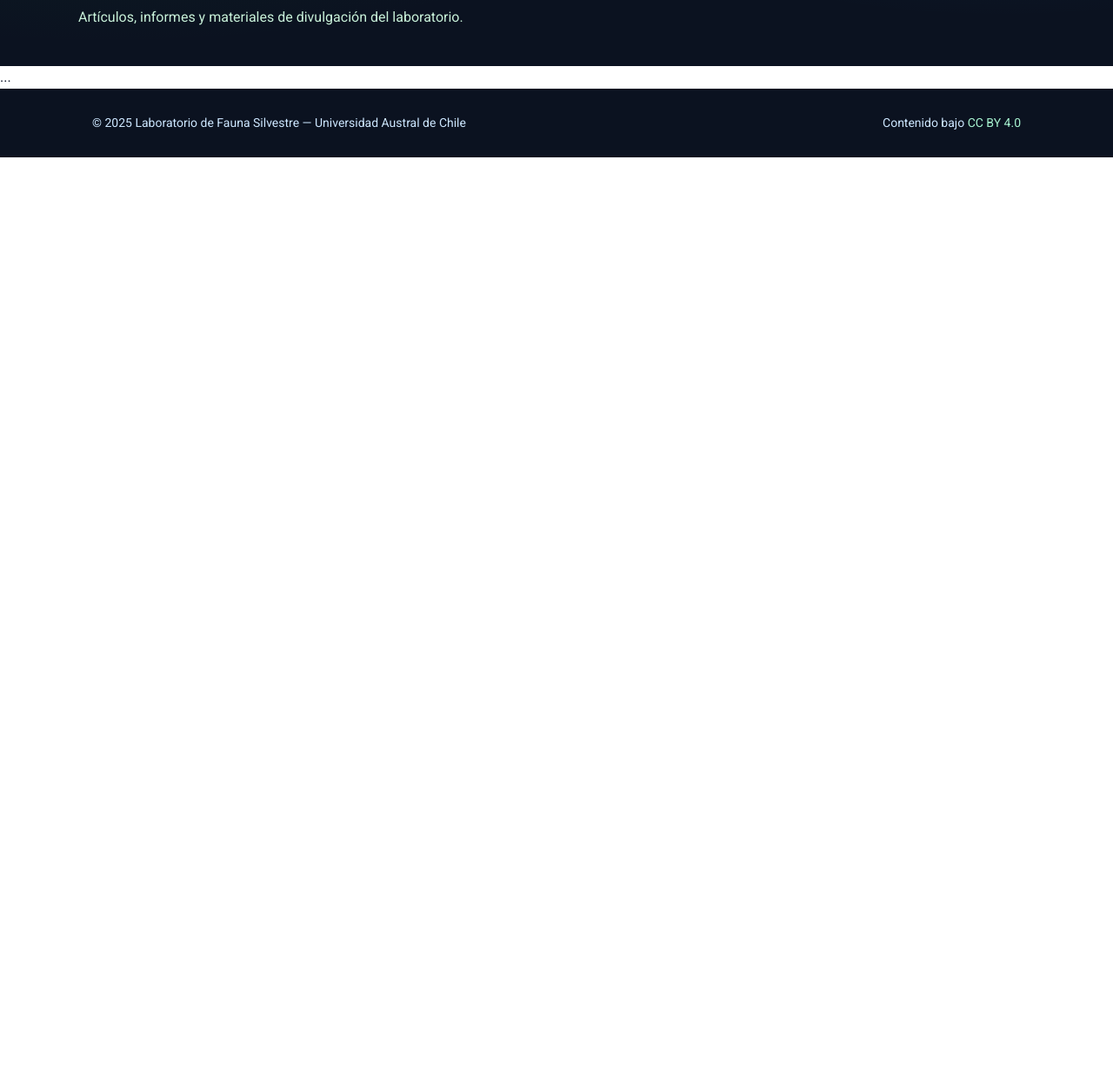
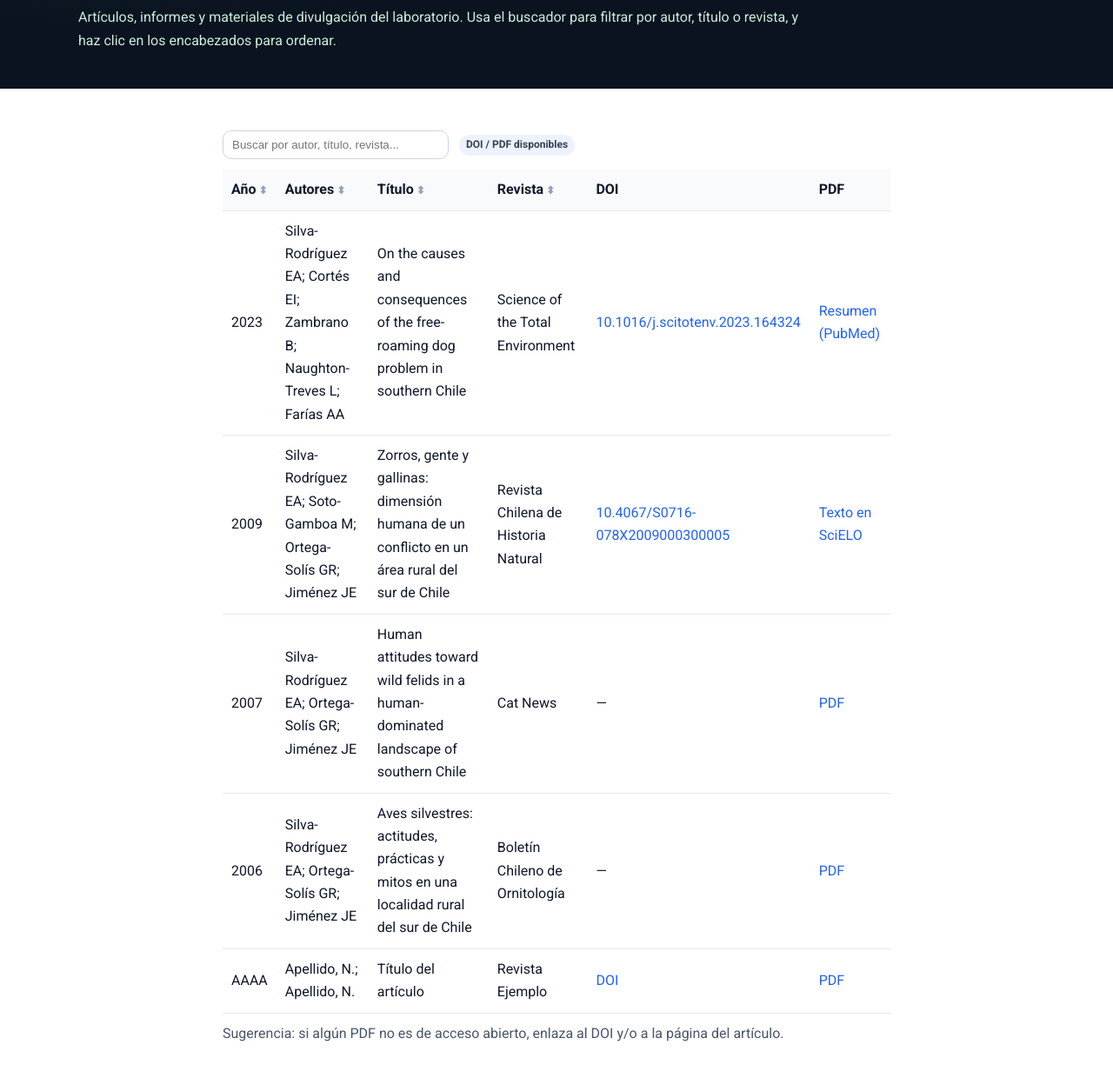
Before and after one commit to estebanigcc/lab-fauna-uach, a plain HTML site: page publicaciones.html in a window 1280 px wide. Shown: the part 220-1460 px from the top of the page at 87% size. Before the commit the page ends 800 px from the top, so only its background shows below. Drawn offline with Linux system fonts and the light colour scheme.

Commit message:
Update publicaciones.html

```diff
--- a/publicaciones.html
+++ b/publicaciones.html
@@ -9,6 +9,15 @@
   <link rel="preconnect" href="https://fonts.gstatic.com" crossorigin>
   <link href="https://fonts.googleapis.com/css2?family=Roboto:wght@300;400;500;700;900&display=swap" rel="stylesheet">
   <link rel="stylesheet" href="styles.css" />
+  <style>
+    /* Mejoras simples para la tabla activa */
+    .table-tools { display:flex; gap:12px; align-items:center; margin:0 0 12px }
+    .table-tools input[type="search"]{ padding:8px 10px; border:1px solid #cbd5e1; border-radius:10px; width:260px }
+    .table th.sortable{ cursor:pointer; user-select:none }
+    .table th.sortable:after{ content:" ⬍"; font-size:12px; color:#94a3b8 }
+    .tag{ display:inline-block; padding:2px 8px; border-radius:999px; background:#eef2ff; color:#334155; font-size:12px; font-weight:600 }
+    .nowrap{ white-space:nowrap }
+  </style>
 </head>
 <body>
   <header class="header">
@@ -34,21 +43,127 @@
     </div>
     <div class="wrap hero">
       <h1>Publicaciones</h1>
-      <p>Artículos, informes y materiales de divulgación del laboratorio.</p>
+      <p>Artículos, informes y materiales de divulgación del laboratorio. Usa el buscador para filtrar por autor, título o revista, y haz clic en los encabezados para ordenar.</p>
     </div>
   </header>
 
   <main>
-    <!-- Tabla de publicaciones -->
-    ...
+    <section>
+      <div class="wrap narrow">
+        <div class="table-tools">
+          <input id="filterInput" type="search" placeholder="Buscar por autor, título, revista..." aria-label="Filtrar publicaciones" />
+          <span class="tag">DOI / PDF disponibles</span>
+        </div>
+
+        <table class="table" id="pubsTable">
+          <thead>
+            <tr>
+              <th class="sortable">Año</th>
+              <th class="sortable">Autores</th>
+              <th class="sortable">Título</th>
+              <th class="sortable">Revista</th>
+              <th>DOI</th>
+              <th>PDF</th>
+            </tr>
+          </thead>
+          <tbody>
+            <!-- Ejemplos reales -->
+            <tr>
+              <td class="nowrap">2023</td>
+              <td>Silva-Rodríguez EA; Cortés EI; Zambrano B; Naughton-Treves L; Farías AA</td>
+              <td>On the causes and consequences of the free-roaming dog problem in southern Chile</td>
+              <td>Science of the Total Environment</td>
+              <td><a href="https://doi.org/10.1016/j.scitotenv.2023.164324" target="_blank" rel="noopener">10.1016/j.scitotenv.2023.164324</a></td>
+              <td><a href="https://pubmed.ncbi.nlm.nih.gov/37230363/" target="_blank" rel="noopener">Resumen (PubMed)</a></td>
+            </tr>
+
+            <tr>
+              <td class="nowrap">2009</td>
+              <td>Silva-Rodríguez EA; Soto-Gamboa M; Ortega-Solís GR; Jiménez JE</td>
+              <td>Zorros, gente y gallinas: dimensión humana de un conflicto en un área rural del sur de Chile</td>
+              <td>Revista Chilena de Historia Natural</td>
+              <td><a href="https://doi.org/10.4067/S0716-078X2009000300005" target="_blank" rel="noopener">10.4067/S0716-078X2009000300005</a></td>
+              <td><a href="https://www.scielo.cl/scielo.php?script=sci_arttext&pid=S0716-078X2009000300005" target="_blank" rel="noopener">Texto en SciELO</a></td>
+            </tr>
+
+            <tr>
+              <td class="nowrap">2007</td>
+              <td>Silva-Rodríguez EA; Ortega-Solís GR; Jiménez JE</td>
+              <td>Human attitudes toward wild felids in a human-dominated landscape of southern Chile</td>
+              <td>Cat News</td>
+              <td>—</td>
+              <td><a href="https://jaimeejimenez.mallaproducciones.com/wp-content/uploads/2020/09/55-Silva-Rodriguez-etal-HumanAttitudesFelids-2007-CatNews.pdf" target="_blank" rel="noopener">PDF</a></td>
+            </tr>
+
+            <tr>
+              <td class="nowrap">2006</td>
+              <td>Silva-Rodríguez EA; Ortega-Solís GR; Jiménez JE</td>
+              <td>Aves silvestres: actitudes, prácticas y mitos en una localidad rural del sur de Chile</td>
+              <td>Boletín Chileno de Ornitología</td>
+              <td>—</td>
+              <td><a href="https://jaimeejimenez.mallaproducciones.com/wp-content/uploads/2020/09/52-Silva-etal-BirdAttitudesChile-2006-BolChilOrn.pdf" target="_blank" rel="noopener">PDF</a></td>
+            </tr>
+
+            <!-- Ejemplo de fila “placeholder” para que agregues más -->
+            <tr>
+              <td>AAAA</td>
+              <td>Apellido, N.; Apellido, N.</td>
+              <td>Título del artículo</td>
+              <td>Revista Ejemplo</td>
+              <td><a href="#">DOI</a></td>
+              <td><a href="#">PDF</a></td>
+            </tr>
+          </tbody>
+        </table>
+
+        <p class="muted" style="margin-top:10px">Sugerencia: si algún PDF no es de acceso abierto, enlaza al DOI y/o a la página del artículo.</p>
+      </div>
+    </section>
   </main>
 
   <footer>
     <div class="wrap foot">
       <div>© <span id="year"></span> Laboratorio de Fauna Silvestre — Universidad Austral de Chile</div>
-      <div>Contenido bajo <a href="https://creativecommons.org/licenses/by/4.0/deed.es" target="_blank">CC BY 4.0</a></div>
+      <div>Contenido bajo <a href="https://creativecommons.org/licenses/by/4.0/deed.es" target="_blank" rel="noopener">CC BY 4.0</a></div>
     </div>
   </footer>
-  <script>document.getElementById('year').textContent = new Date().getFullYear();</script>
+
+  <script>
+    // Año dinámico
+    document.getElementById('year').textContent = new Date().getFullYear();
+
+    // Filtrado rápido
+    const filterInput = document.getElementById('filterInput');
+    const table = document.getElementById('pubsTable');
+    const rows = Array.from(table.querySelectorAll('tbody tr'));
+    filterInput.addEventListener('input', () => {
+      const q = filterInput.value.toLowerCase();
+      rows.forEach(tr => {
+        const text = tr.innerText.toLowerCase();
+        tr.style.display = text.includes(q) ? '' : 'none';
+      });
+    });
+
+    // Orden simple por columnas
+    const headers = table.querySelectorAll('th.sortable');
+    headers.forEach((th, idx) => {
+      th.addEventListener('click', () => {
+        const dir = th.dataset.dir === 'asc' ? 'desc' : 'asc';
+        headers.forEach(h => delete h.dataset.dir);
+        th.dataset.dir = dir;
+
+        const sorted = rows.slice().sort((a, b) => {
+          const A = a.children[idx].innerText.trim().toLowerCase();
+          const B = b.children[idx].innerText.trim().toLowerCase();
+          if (!isNaN(A) && !isNaN(B)) { // comparar números (años)
+            return dir === 'asc' ? (+A - +B) : (+B - +A);
+          }
+          return dir === 'asc' ? A.localeCompare(B) : B.localeCompare(A);
+        });
+        const tbody = table.querySelector('tbody');
+        sorted.forEach(tr => tbody.appendChild(tr));
+      });
+    });
+  </script>
 </body>
 </html>
```
